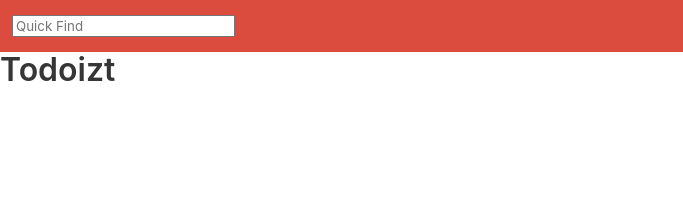
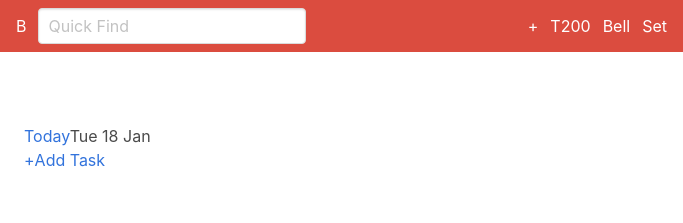
Before and after one commit to hanmajid/electron_todoist, an Electron app: page index.html in a window 683 px wide. Drawn offline with nearby package versions, Linux system fonts and the light colour scheme.

Commit message:
update index

```diff
--- a/index.css
+++ b/index.css
@@ -1,5 +1,7 @@
-.navbar {
+.my-navbar {
     background-color: #db4c3f;
+    padding: 8px 16px;
+    color: white;
 }
 
 /* .navbar-menu {
@@ -21,3 +23,7 @@
     align-items: stretch;
     display: flex;
 } */
+
+.task-item {
+    justify-content: flex-start;
+}
--- a/index.html
+++ b/index.html
@@ -11,25 +11,45 @@
 </head>
 
 <body>
-  <nav class="navbar" role="navigation" aria-label="main navigation">
-    <div class="navbar-brand">
-      <div class="navbar-item">
-          <!-- <img src="https://bulma.io/images/bulma-logo.png" style="width:112px; height:28px;" /> -->
-          <input placeholder="Quick Find" />
+  <nav class="my-navbar level is-mobile">
+    <div class="level-left">
+      <div class="level-item">
+        <span>B</span>
+      </div>
+      <div class="level-item">
+        <input class="input" placeholder="Quick Find" />
       </div>
     </div>
 
-    <div class="navbar-menu">
-      <div class="navbar-end">
-        <div class="buttons">
-          <a class="button">
-            Plus
-          </a>
-        </div>
+    <div class="level-right">
+      <div class="level-item">
+        <span>+</span>
+      </div>
+      <div class="level-item">
+        <span>T</span>
+        <span>200</span>
+      </div>
+      <div class="level-item">
+        <span>Bell</span>
+      </div>
+      <div class="level-item">
+        <span>Set</span>
       </div>
     </div>
   </nav>
-  <h1 class="title">Todoizt</h1>
+  <section class="section">
+    <div class="container">
+      <a href="#">Today</a><span>Tue 18 Jan</span>
+    </div>
+    <div class="level">
+      <a class="level-item task-item">
+        <span>+</span>
+        <div>
+          Add Task
+        </div>
+      </a>
+    </div>
+  </section>
 </body>
 
 </html>
```
Also changed, not shown: package.json (+5 -2 lines), 1 other file.
